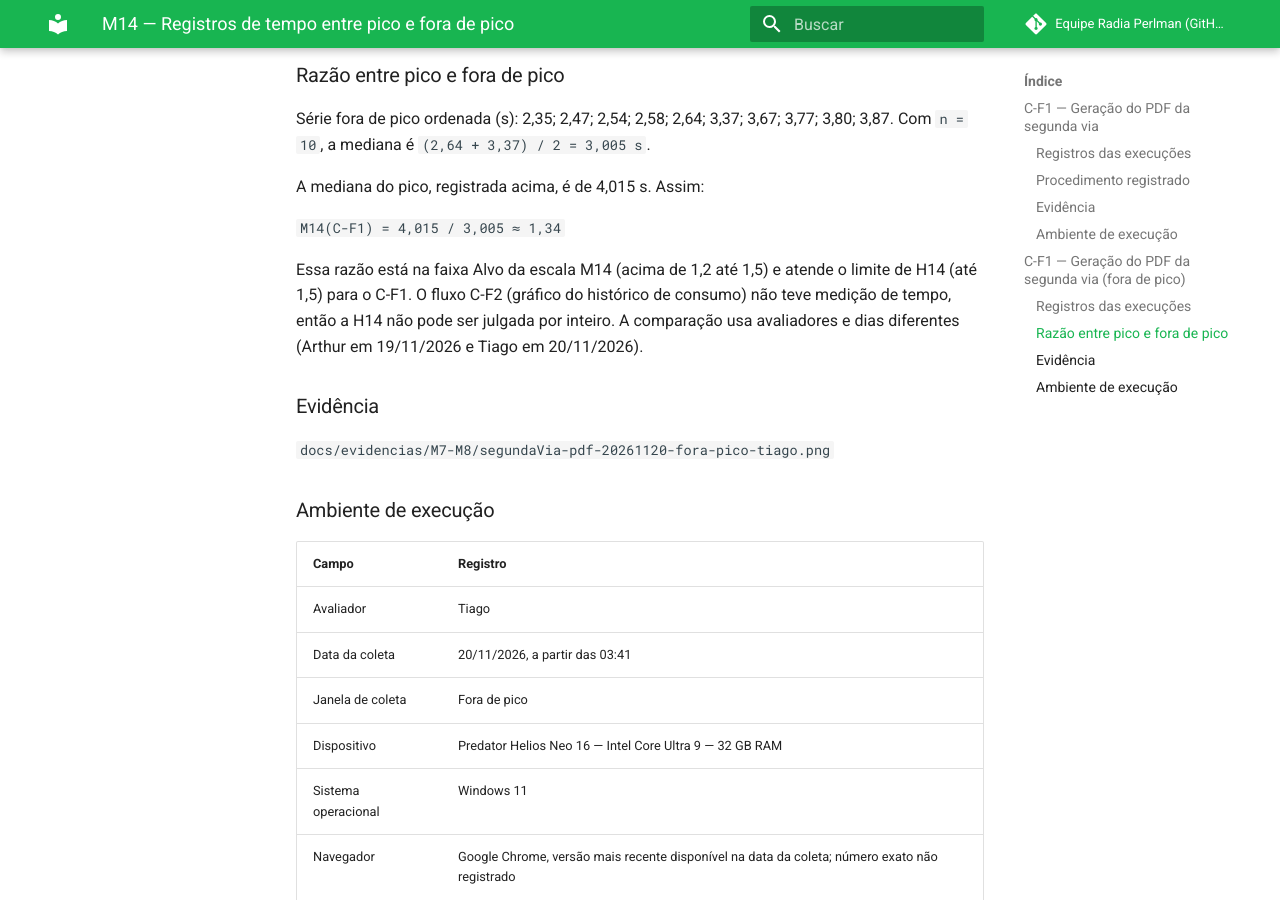
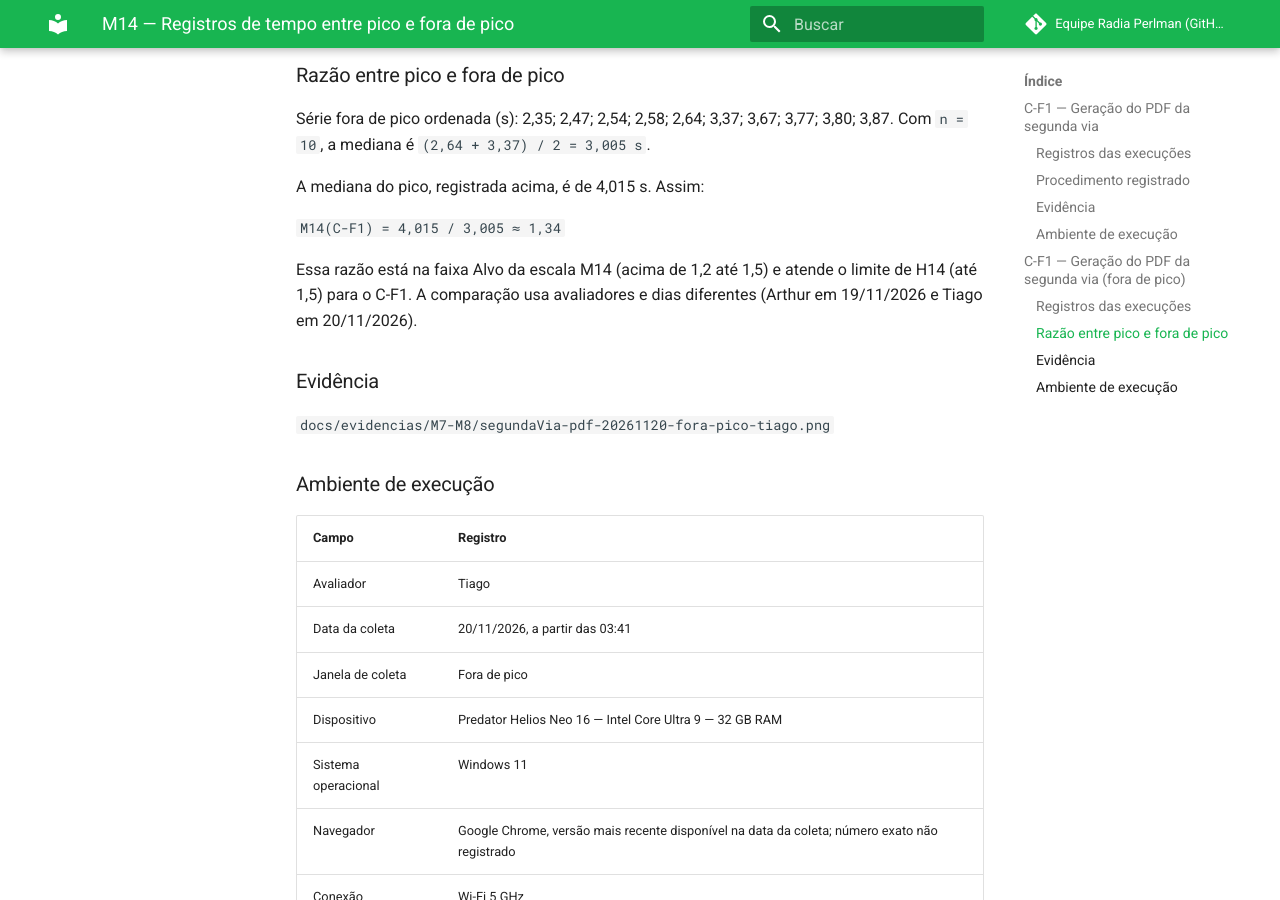
Before and after one commit to FCTE-Qualidade-de-Software-1/2026-2_T02_RADIA_PERLMAN, an MkDocs documentation site: the page built from docs/dados-coleta/M14/M14-resultados.md, in a window 1280 px wide and 900 px high, scrolled down 2774 px. Built offline with MkDocs 1.6.1 and Material for MkDocs 9.7.7, drawn with Linux system fonts in a browser that asks for light colours; comment, search, counter and statistics services are not loaded.

Commit message:
docs(fase4): ajusta texto da M14 fora de pico

```diff
--- a/docs/dados-coleta/M14/M14-resultados.md
+++ b/docs/dados-coleta/M14/M14-resultados.md
@@ -83,7 +83,7 @@ A mediana do pico, registrada acima, é de 4,015 s. Assim:
 
 `M14(C-F1) = 4,015 / 3,005 ≈ 1,34`
 
-Essa razão está na faixa Alvo da escala M14 (acima de 1,2 até 1,5) e atende o limite de H14 (até 1,5) para o C-F1. O fluxo C-F2 (gráfico do histórico de consumo) não teve medição de tempo, então a H14 não pode ser julgada por inteiro. A comparação usa avaliadores e dias diferentes (Arthur em 19/11/2026 e Tiago em 20/11/2026).
+Essa razão está na faixa Alvo da escala M14 (acima de 1,2 até 1,5) e atende o limite de H14 (até 1,5) para o C-F1. A comparação usa avaliadores e dias diferentes (Arthur em 19/11/2026 e Tiago em 20/11/2026).
 
 ### Evidência
 
```
